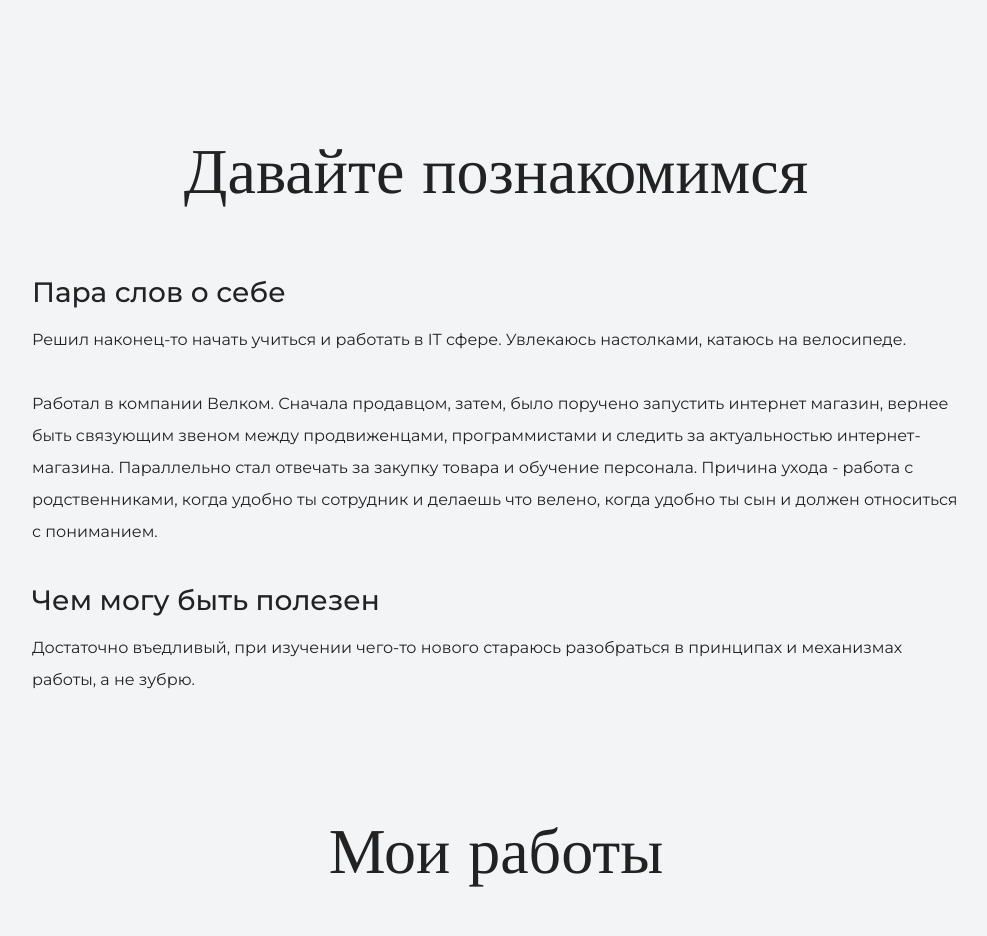
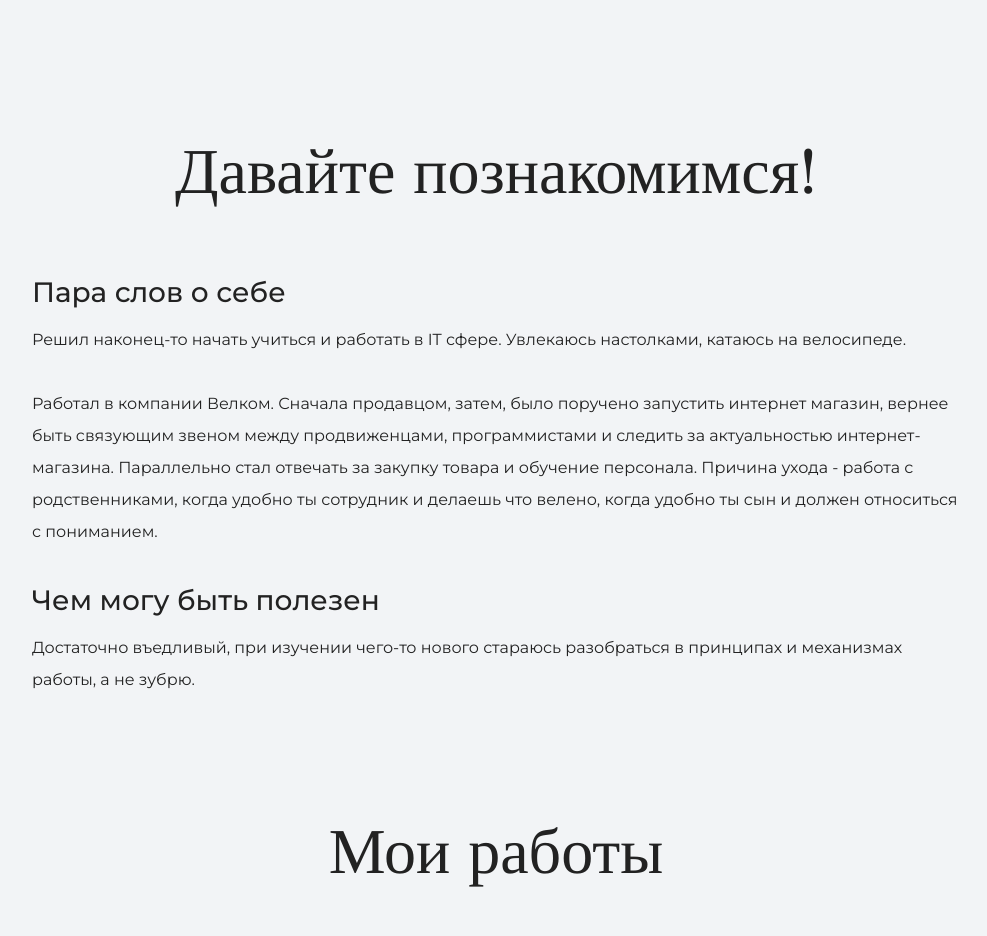
Before and after one commit to ahalai365/my-site, a plain HTML site: page index.html in a window 1280 px wide. Shown: the part 980-1916 px from the top of the page, without its empty margins (144-1131 px from the left). Drawn offline with nearby package versions, Linux system fonts and the light colour scheme.

Commit message:
Добавил ! знак

```diff
--- a/index.html
+++ b/index.html
@@ -29,7 +29,7 @@
     <section class="intro">
       <div class="container">
 
-        <h2 class="subheading">Давайте познакомимся</h2>
+        <h2 class="subheading">Давайте познакомимся!</h2>
         <h3>Пара слов о себе</h3>
         <p>Решил наконец-то начать учиться и работать в IT сфере. Увлекаюсь настолками, катаюсь на велосипеде.</p>
         <p>Работал в компании Велком. Сначала продавцом, затем, было поручено запустить интернет магазин, вернее быть связующим звеном между продвиженцами, программистами и следить за актуальностью интернет-магазина. Параллельно стал отвечать за закупку товара и обучение персонала. Причина ухода - работа с родственниками, когда удобно ты сотрудник и делаешь что велено, когда удобно ты сын и должен относиться с пониманием.</p>
```
